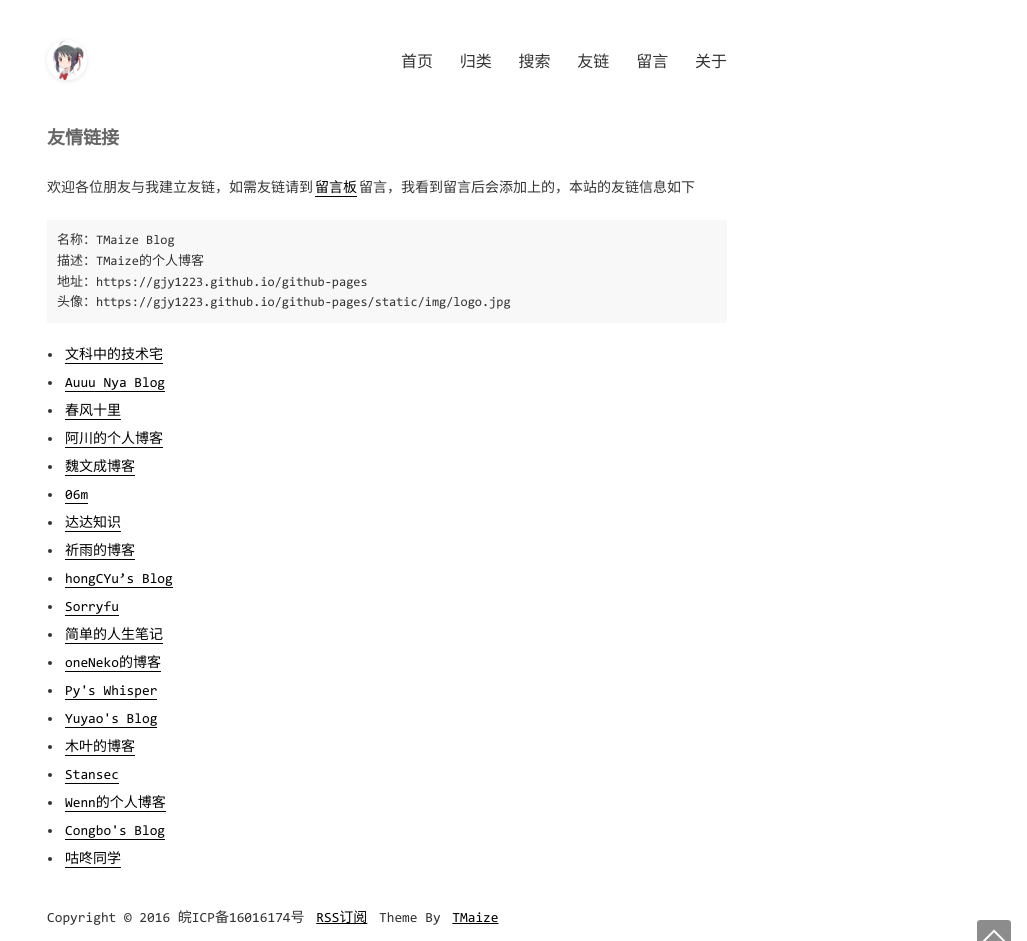
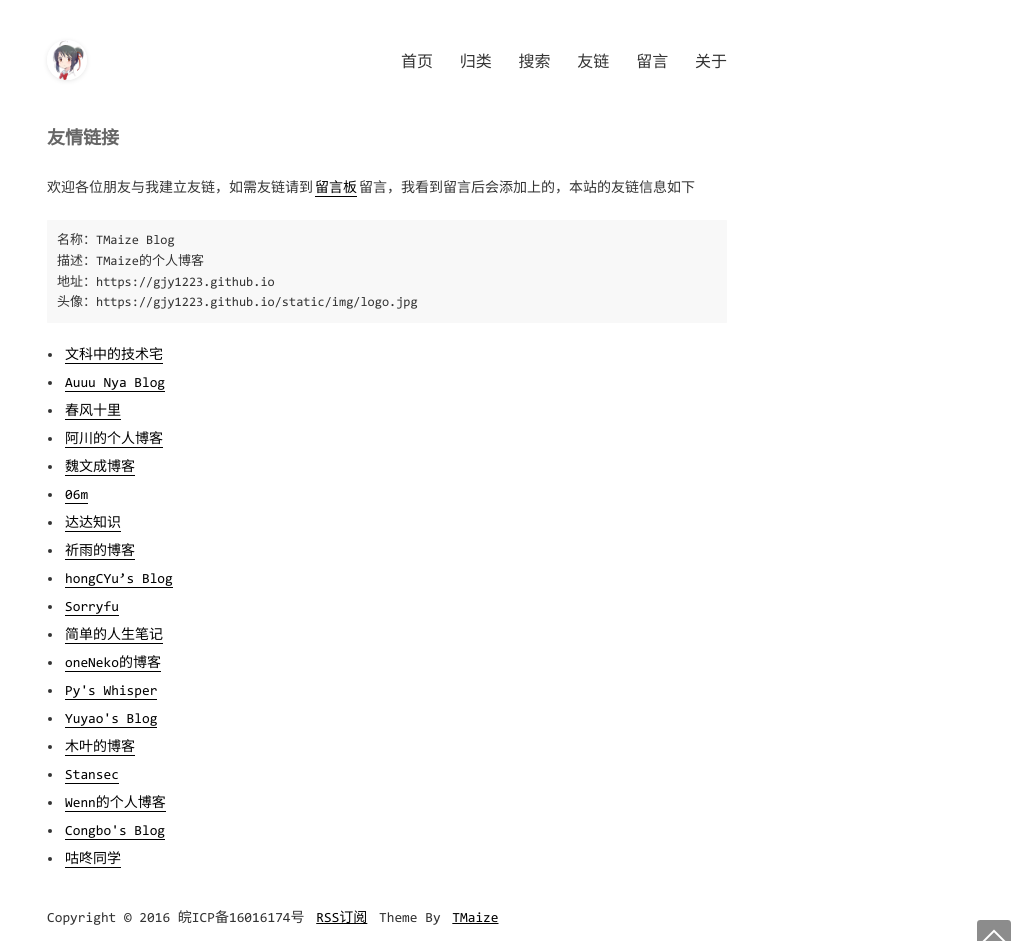
Before and after one commit to gjy1223/github_demo, a Jekyll site: the page built from pages/links.md, in a window 1280 px wide. Shown: the whole page, without its empty margins (253-1280 px from the left). Built offline with Jekyll 4.4.1, drawn with Linux system fonts in a browser that asks for light colours; part of the change alters nothing that is shown.

Commit message:
Update _config.yml

```diff
--- a/_config.yml
+++ b/_config.yml
@@ -17,7 +17,7 @@ exclude: ['CNAME', 'README.md', 'LICENSE', '_site', 'dist', 'Gemfile', 'Gemfile.
 
 # 域名配置
 # baseurl配置,如果网站部署在根目录下的其他目录中，请设置为 /目录名
-domainUrl: 'https://gjy1223.github.io/github-pages'
+domainUrl: 'https://gjy1223.github.io'
 baseurl: ''
 
 # 吐个槽地址，会在chat页面中重定向到该地址
```
